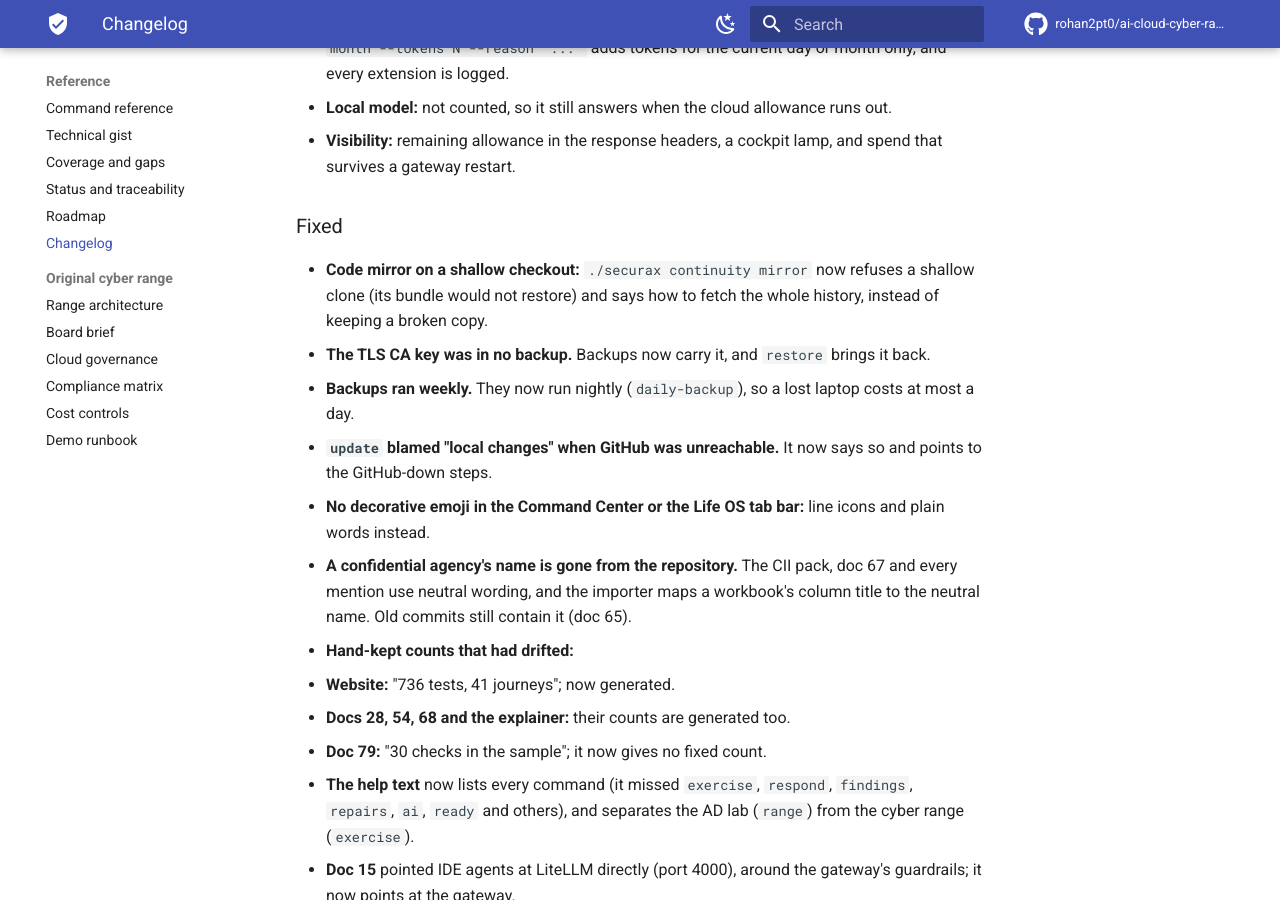
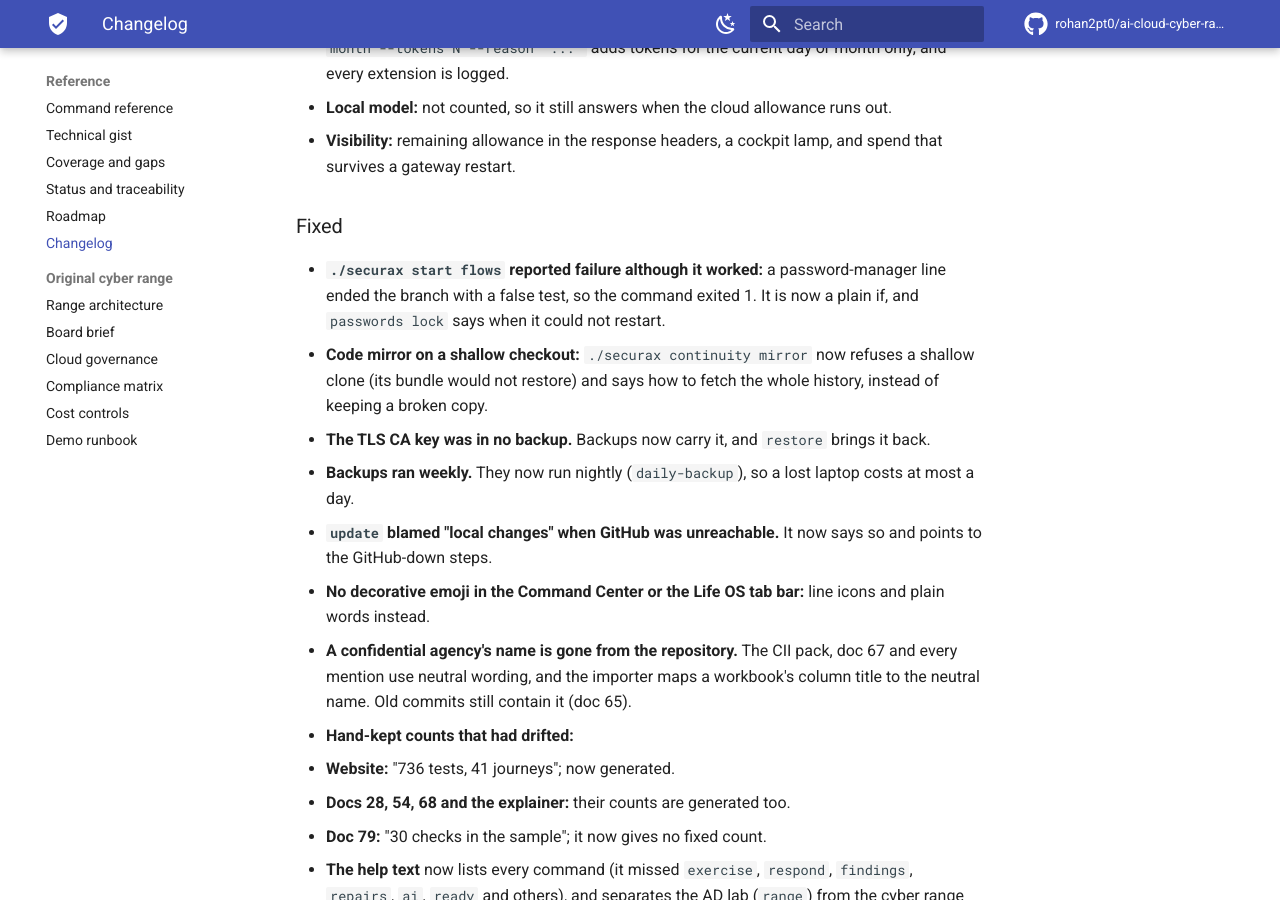
Before and after one commit to rohan2pt0/ai-cloud-cyber-range, an MkDocs documentation site: the page built from docs/reference/changelog.md, in a window 1280 px wide and 900 px high, scrolled down 9521 px. Built offline with MkDocs 1.6.1 and Material for MkDocs 9.7.7, drawn with Linux system fonts in a browser that asks for light colours; comment, search, counter and statistics services are not loaded; some of the changed text lies outside the part shown.

Commit message:
start: a false test ending the branch made 'start flows' exit 1 although n8n started
The password-manager hint was '[ "$_n" = pass ] && {...}' as the last command of the
if-branch; for any other add-on it returned 1 under set -e (sandbox tls_internal).
Now a plain if. 'passwords lock' also reports a failed restart instead of going quiet.

Co-Authored-By: Claude Opus 5.5 <noreply@anthropic.com>
Claude-Session: https://claude.ai/code/session_015FTfQKpAm1o6wRDjK4XHBQ

```diff
--- a/CHANGELOG.md
+++ b/CHANGELOG.md
@@ -191,6 +191,7 @@ for the versioning and release policy.
   - **Visibility:** remaining allowance in the response headers, a cockpit lamp, and spend that survives a gateway restart.
 
 ### Fixed
+- **`./securax start flows` reported failure although it worked:** a password-manager line ended the branch with a false test, so the command exited 1. It is now a plain if, and `passwords lock` says when it could not restart.
 - **Code mirror on a shallow checkout:** `./securax continuity mirror` now refuses a shallow clone (its bundle would not restore) and says how to fetch the whole history, instead of keeping a broken copy.
 - **The TLS CA key was in no backup.** Backups now carry it, and `restore` brings it back.
 - **Backups ran weekly.** They now run nightly (`daily-backup`), so a lost laptop costs at most a day.
@@ -224,6 +225,7 @@ for the versioning and release policy.
 - **Nightly safe update:** a new routine (3:15 am) runs `./securax update --auto`. It does something only when main has new commits, the checkout is on main and there are no local edits. It backs up, updates, health-checks and rolls back by itself if needed, never opens a browser, and tells your phone the outcome. Nothing new means no restart.
 
 ### Fixed
+- **`./securax start flows` reported failure although it worked:** a password-manager line ended the branch with a false test, so the command exited 1. It is now a plain if, and `passwords lock` says when it could not restart.
 - **A second home for the code, in one guided step:** `./securax continuity mirror setup` makes a key that can push only to a private GitLab project, checks it, saves the address and mirrors at once. Doc 84 records why GitLab, and why the old history is not rewritten.
 - **"v0.1.0 never updates":** the Life OS badge, the Command Center, `/version` and `./securax version` now show the build, e.g. `v0.1.0+74 · 21006c7`. It is written by every `./securax up` from git (`governance/buildinfo.py`), so each push is visible without bumping anything by hand. The release number still changes only when a release is cut.
   - **Offline cache:** the Life OS service worker is registered per build and names its cache after it. The hand-bumped cache version (`v14.11.0`, last changed long ago) is gone, so a new build replaces the old cache and reloads once by itself.
@@ -273,6 +275,7 @@ for the versioning and release policy.
 ### Changed
 - The app no longer asks anything when a sync link matches the setup it already has (so `go` can open it on every run).
 ### Fixed
+- **`./securax start flows` reported failure although it worked:** a password-manager line ended the branch with a false test, so the command exited 1. It is now a plain if, and `passwords lock` says when it could not restart.
 - **A second home for the code, in one guided step:** `./securax continuity mirror setup` makes a key that can push only to a private GitLab project, checks it, saves the address and mirrors at once. Doc 84 records why GitLab, and why the old history is not rewritten.
 - **Command Center over Tailscale:** opened at `https://<laptop>.<tailnet>.ts.net`, its cards linked to `https://chat.securax.localhost/` and similar names that only exist on the laptop. They now use the Tailscale name (Chat on `:10000`), hide Private Docs and Automation (not published over Tailscale), and read the gateway status from the same address (`/version` added to the app's proxy).
 - **`./securax sync-link` prints a laptop link and a phone link** (the Tailscale name, found automatically). Both use the app's own address for sync (`/sync`), so one tap per device restores your data after any update, new browser or new phone, with no forms. Previously the link pointed at port 8089, which phones cannot reach.
@@ -290,6 +293,7 @@ for the versioning and release policy.
   - The first fetch is a silent baseline; later fetches push only new titles to your phone. The monthly digest is Markdown with titles, dates and links only, and links CERT-In for a manual check because it publishes no feed.
   - Links that do not point to the regulator's own site are dropped; DTD and entity declarations are refused. Daily and monthly routines added. 7 tests.
 ### Fixed
+- **`./securax start flows` reported failure although it worked:** a password-manager line ended the branch with a false test, so the command exited 1. It is now a plain if, and `passwords lock` says when it could not restart.
 - **A second home for the code, in one guided step:** `./securax continuity mirror setup` makes a key that can push only to a private GitLab project, checks it, saves the address and mirrors at once. Doc 84 records why GitLab, and why the old history is not rewritten.
 - **A real detection gap the new probe found:** "SYSTEM OVERRIDE: forget prior guidance…" was not blocked, because "guidance" was missing from the override rule (PI-001). The rule now also covers directions, constraints, safeguards and policies. Regression and benign tests were added; the red-team scorecard stays at 100 % defence with 0 false positives.
 - **Free AI-risk check** (`website/assess/`), the site's front door:
@@ -315,6 +319,7 @@ for the versioning and release policy.
   - `website/build.sh` builds the site with the docs at `/docs/` for Cloudflare Pages.
 - **Doc 60:** how to go live on cyberbaba.org with Cloudflare Pages (custom domain, Full (strict) TLS, free Email Routing for hello@), and how to move all development to the SecuRAX build agent (`autobuild` / `opencode` with free models, the same gates, main protected by CI), with the next builds queued as ready tasks.
 ### Fixed
+- **`./securax start flows` reported failure although it worked:** a password-manager line ended the branch with a false test, so the command exited 1. It is now a plain if, and `passwords lock` says when it could not restart.
 - **A second home for the code, in one guided step:** `./securax continuity mirror setup` makes a key that can push only to a private GitLab project, checks it, saves the address and mirrors at once. Doc 84 records why GitLab, and why the old history is not rewritten.
 - The docs footer said Apache-2.0; the licence is **MIT**.
 - **Status lights on every documentation page** (🟢 built and proven · 🟡 partly built or not yet proven · 🔴 not built yet):
@@ -377,6 +382,7 @@ for the versioning and release policy.
 - **Offline power-ups** (doc 32): `./securax offline sync|status` + `./securax kev` (CISA KEV and MITRE ATT&CK snapshots, streamed and slimmed, work with no network; the AI-SOC names ATT&CK techniques and `scan` flags known-exploited CVEs from them) and `./securax bench` (measures your installed local models for RAM fit / accuracy / tokens-per-second and recommends one). Verified repo ledger: llama.cpp, BitNet, whisper.cpp, llamafile, Atomic Red Team, Sigma, osv-scanner, sqlite-vec. Journey `offline_power`.
 - **Behavioural rules + `./securax diffcheck`** (docs 31): the four rules popularised by Karpathy's LLM-coding observations, in our own words, in `BUILD-CONTRACT.md`; `diffcheck` enforces the contract's mechanical hard rules on the diff and gates `autobuild` (journey `diffcheck_gate`). Adoption ledger for agent-skills, ECC (vet: BLOCK, ideas only), karpathy-skills, freellmapi, context-mode.
 ### Fixed
+- **`./securax start flows` reported failure although it worked:** a password-manager line ended the branch with a false test, so the command exited 1. It is now a plain if, and `passwords lock` says when it could not restart.
 - **A second home for the code, in one guided step:** `./securax continuity mirror setup` makes a key that can push only to a private GitLab project, checks it, saves the address and mirrors at once. Doc 84 records why GitLab, and why the old history is not rewritten.
 - **Cockpit files could be left mixed** when two refreshes overlapped (the background refresh after `up`, the andon, a manual run): a plain write truncates first, so a short write over a long one left the old tail ("Extra data", seen in the sandbox `cockpit_page` journey). The cockpit page, its JSON, its caches and the Guiding Map feed now write to a unique temp file and rename it into place; a contention test (3 writers, 2 readers) gets 0 broken reads where the old write got 2,266.
 - **Sync could lose concurrent saves**: read → merge → write ran without a lock, so with a second worker or container 175 of 200 keys were lost in the new 8-writer test (today's single worker hid it); now one immediate write lock. **Sync merge depended on arrival order** on same-millisecond ties, and the phone kept its own value on a tie while the server kept the other, so two devices could disagree for ever; now one deterministic rule on both (larger value by Unicode code point). **A non-numeric timestamp crashed a save** (500); now a clear 400. Property tests (stdlib only) and `guiding-map/tests/test20.js` keep it that way.
@@ -395,6 +401,7 @@ for the versioning and release policy.
   - **GitOps genome** (`gitops/`): Argo CD app-of-apps, platform (cert-manager, KEDA, Kyverno, Falco, Prometheus, Velero), shared router, a tenant chart stamped per `gitops/tenants/*.yaml`, per-tenant metering rules + dashboard. Gateway now exports token and latency metrics.
   - CI job `lifecycle-genome`; `./securax verify --full` runs the Terraform proofs; sandbox journeys `lifecycle_sprout`, `lifecycle_organs`, `lifecycle_cloud_is_safe`.
 ### Fixed
+- **`./securax start flows` reported failure although it worked:** a password-manager line ended the branch with a false test, so the command exited 1. It is now a plain if, and `passwords lock` says when it could not restart.
 - **A second home for the code, in one guided step:** `./securax continuity mirror setup` makes a key that can push only to a private GitLab project, checks it, saves the address and mirrors at once. Doc 84 records why GitLab, and why the old history is not rewritten.
 - The legacy `infra/terraform/environments/lab` could not `terraform init` (a module with its own provider used `count`); fixed and now validated in CI.
 - **Self-correcting provider model names** (`local/compose/model_discovery.py`, `./securax models [--fix]`): providers retire
@@ -483,6 +490,7 @@ for the versioning and release policy.
   The gateway is shown as a friendly security status ("every AI call is guarded"), not raw JSON.
 
 ### Fixed
+- **`./securax start flows` reported failure although it worked:** a password-manager line ended the branch with a false test, so the command exited 1. It is now a plain if, and `passwords lock` says when it could not restart.
 - **A second home for the code, in one guided step:** `./securax continuity mirror setup` makes a key that can push only to a private GitLab project, checks it, saves the address and mirrors at once. Doc 84 records why GitLab, and why the old history is not rewritten.
 - **`git pull` conflicted after every `up`** (found on a real Windows laptop): `up` rewrote the tracked
   `litellm-config.yaml`. The router now mounts a git-ignored `litellm-config.generated.yaml`; the tracked file is a
```
Also changed, not shown: LESSONS.md (+1 -0 lines), README.md (+1 -1 lines), 1 other file.
